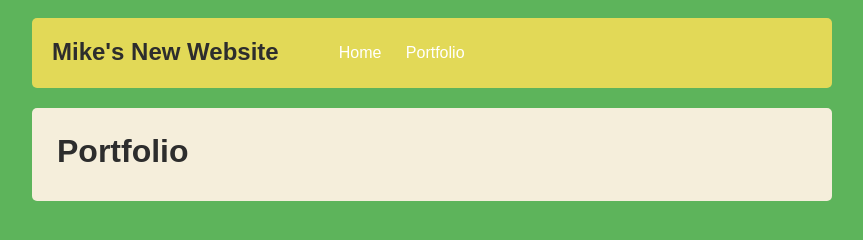
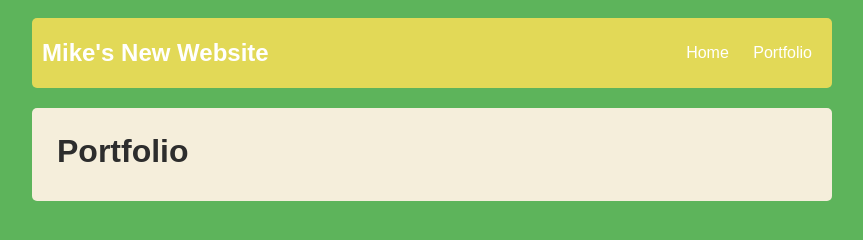
Before and after one commit to mikesamm/mike-sammartino.github.io, a plain HTML site: page portfolio.html in a window 1280 px wide. Shown: the whole page, without its empty margins (208-1071 px from the left). Drawn offline with Linux system fonts and the light colour scheme.

Commit message:
fixed nav h1 css in portfolio.html

```diff
--- a/portfolio.html
+++ b/portfolio.html
@@ -30,11 +30,12 @@
                 padding: 10px;
                 border-radius: 5px;
             }
-            nav header {
+            nav h1 {
                 display: flex;
                 align-items: center;
-                color: rgb(255, 255, 255);
+                color: white;
                 flex: 1;
+                margin: 0;
             }
             nav ul {
                 list-style-image: none;
```
